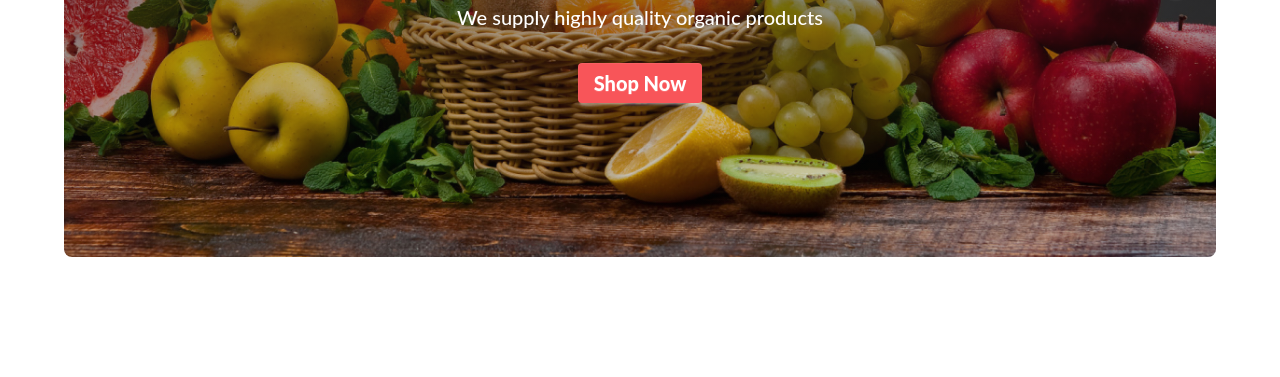
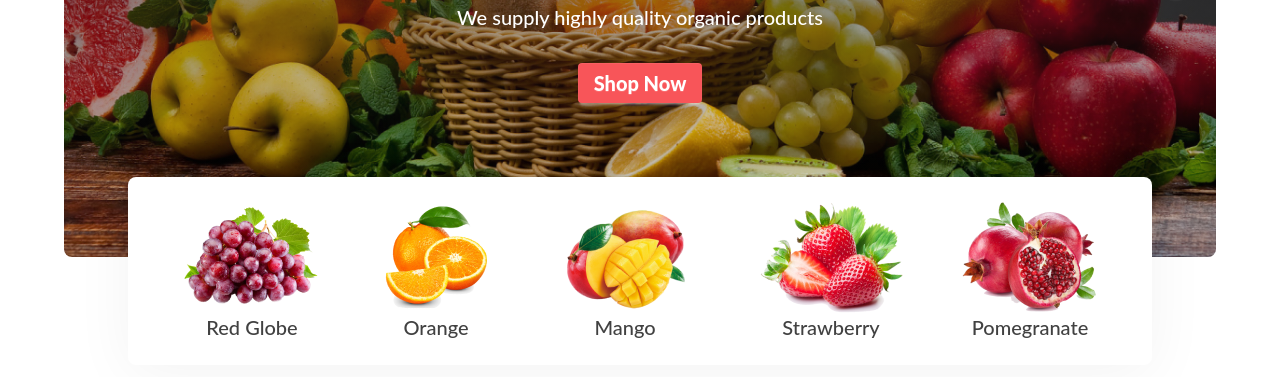
Before and after one commit to FahimFaysalNirjhar/Fruit-Burst-Shop, a plain HTML site: page index.html in a window 1280 px wide. Shown: the part 471-848 px from the top of the page. Before the commit the page ends 800 px from the top, so only its background shows below. Drawn offline with nearby package versions, Linux system fonts and the light colour scheme; grey boxes are pictures that could not be loaded.

Commit message:
position section added

```diff
--- a/index.html
+++ b/index.html
@@ -220,6 +220,41 @@
           </div>
         </div>
       </div>
+      <!-- position -->
+      <div
+        class="hidden lg:flex justify-around rounded-lg bg-[#FFF] shadow-[0_8px_60px_0_rgba(0,0,0,0.05)] max-w-5xl mx-auto position relative -top-20 md:p-6"
+      >
+        <div class="flex flex-col justify-center items-center">
+          <img src="images/fruit1.png" alt="" />
+          <p class="font-lato text-xl font-medium text-[rgba(18,18,18,0.8)]">
+            Red Globe
+          </p>
+        </div>
+        <div class="flex flex-col justify-center items-center">
+          <img src="images/fruit2.png" alt="" />
+          <p class="font-lato text-xl font-medium text-[rgba(18,18,18,0.8)]">
+            Orange
+          </p>
+        </div>
+        <div class="flex flex-col justify-center items-center">
+          <img src="images/fruit3.png" alt="" />
+          <p class="font-lato text-xl font-medium text-[rgba(18,18,18,0.8)]">
+            Mango
+          </p>
+        </div>
+        <div class="flex flex-col justify-center items-center">
+          <img src="images/fruit4.png" alt="" />
+          <p class="font-lato text-xl font-medium text-[rgba(18,18,18,0.8)]">
+            Strawberry
+          </p>
+        </div>
+        <div class="flex flex-col justify-center items-center">
+          <img src="images/fruit5.png" alt="" />
+          <p class="font-lato text-xl font-medium text-[rgba(18,18,18,0.8)]">
+            Pomegranate
+          </p>
+        </div>
+      </div>
     </header>
   </body>
 </html>
```
